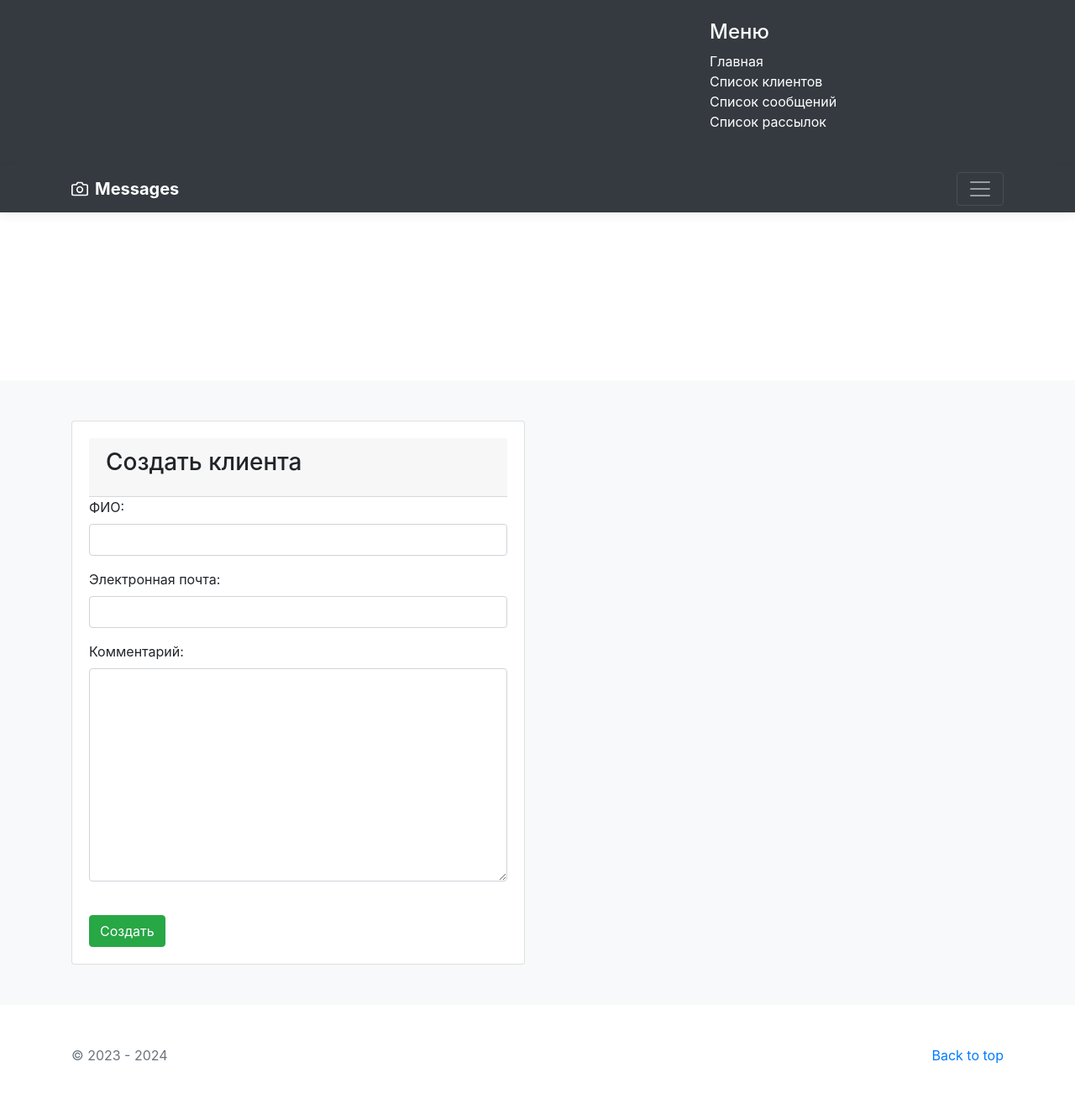
After one commit to bondaralexcy/kurs_6, a Django app: page /create_client/ in a window 1280 px wide, after a click that opens the changed part. The commit adds this page. Shown: the whole page at 84% size. Run offline with Django 4.2, Linux system fonts and the light colour scheme; some libraries are stand-ins or nearby versions.

Commit message:
Step_3_Add_ClientList

```diff
--- /dev/null
+++ b/services/forms.py
@@ -0,0 +1,32 @@
+from django import forms
+from services.models import Client,Message,Mailing,Logs
+
+class ClientForm(forms.ModelForm):
+    class Meta:
+        model = Client
+        fields = ('name', 'email', 'comment',)
+
+    def __init__(self, *args, **kwargs):
+        super().__init__(*args, **kwargs)
+        for field_name, field in self.fields.items():
+            field.widget.attrs['class'] = 'form-control'
+
+class MessageForm(forms.ModelForm):
+    class Meta:
+        model = Message
+        fields = ('subject', 'body',)
+
+    def __init__(self, *args, **kwargs):
+        super().__init__(*args, **kwargs)
+        for field_name, field in self.fields.items():
+            field.widget.attrs['class'] = 'form-control'
+
+class MailingForm(forms.ModelForm):
+    class Meta:
+        model = Mailing
+        fields = ('name','status','periodicity','start_time', 'end_time','client','message','description')
+
+    def __init__(self, *args, **kwargs):
+        super().__init__(*args, **kwargs)
+        for field_name, field in self.fields.items():
+            field.widget.attrs['class'] = 'form-control'
--- a/services/templates/services/base.html
+++ b/services/templates/services/base.html
@@ -57,13 +57,35 @@
 
     <div class="album py-5 bg-light">
         <div class="container">
-
             <div class="row">
                 {% block content %}
+                    <div class="card-body">
+                      <caption><h2>Записи в блогах</h2></caption>
+                      <table class="table table-striped">
+                          <tr>
+                            <th>Название блога</th>
+                            <th>Описание блога</th>
+                            <th>Дата публикации</th>
+                            <th>Ссылка на блог</th>
+                          </tr>
+<!--                         {% for article in filtred_list %}-->
+<!--                          <tr>-->
+<!--                              <td>{{ article.title }}</td>-->
+<!--                              <td>{{ article.description }}</td>-->
+<!--                              <td>{{ article.published_date }}</td>-->
+<!--                              <td><a href='{% url "blog:view" article.pk %}'> Перейти к блогу</a></td>-->
+<!--                          </tr>-->
+<!--                         {% endfor %}-->
+                      </table>
+                    </div>
                 {% endblock %}
             </div>
         </div>
     </div>
+
+
+
+
 
 </main>
 
--- /dev/null
+++ b/services/templates/services/client_form.html
@@ -0,0 +1,31 @@
+{% extends 'services/base.html' %}
+{% load static %}
+
+<!DOCTYPE html>
+{% block icon %}
+    <title>Добавить клиента</title>
+{% endblock %}
+
+
+{% block content %}
+    <div class="col-12">
+            <form class='row' method="post" enctype="multipart/form-data">
+                <div class="col-6">
+                    <div class="card">
+                        <div class="card-body">
+                            <div class="card-header">
+                                <h3 class="card-title">Создать клиента</h3>
+                            </div>
+                                {% csrf_token %}
+                                {{ form.as_p }}
+                                 {% if client %}
+                                    <br><button type="submit" class="btn btn-success">Сохранить</button>
+                                 {% else %}
+                                    <br><button type="submit" class="btn btn-success">Создать</button>
+                                 {% endif %}
+                        </div>
+                    </div>
+                </div>
+            </form>
+    </div>
+{% endblock %}
--- a/services/templates/services/includes/inc_main_menu.html
+++ b/services/templates/services/includes/inc_main_menu.html
@@ -2,7 +2,8 @@
     <h4 class="text-white">Меню</h4>
     <ul class="list-unstyled">
         <li><a href="{% url 'services:home' %}" class="text-white">Главная</a></li>
-        <li><a href="#" class="text-white">Контакты</a></li>
-        <li><a href="#" class="text-white">Материалы</a></li>
+        <li><a href="{% url 'services:client_list' %}" class="text-white">Список клиентов</a></li>
+        <li><a href="#" class="text-white">Список сообщений</a></li>
+        <li><a href="#" class="text-white">Список рассылок</a></li>
     </ul>
 </div>
--- a/services/urls.py
+++ b/services/urls.py
@@ -2,7 +2,7 @@ from django.urls import path
 from services.apps import ServicesConfig
 from services.views import Homepage
 # from services.views import ContactTemplateView
-# from services.views import ClientCreateView, ClientListView, ClientDetailView,ClientUpdateView,ClientDeleteView
+from services.views import ClientCreateView, ClientListView, ClientDetailView,ClientUpdateView,ClientDeleteView
 # from services.views import MessageCreateView, MessageListView, MessageDetailView,MessageUpdateView,MessageDeleteView
 # from services.views import NewsletterCreateView, NewsletterUpdateView, NewsletterListView,NewsletterDetailView,NewsletterDeleteView
 # from services.views import LogsListView
@@ -16,12 +16,12 @@ urlpatterns = [
 
     path('', Homepage.as_view(), name='home'),
     # path('contacts/',ContactTemplateView.as_view(),name='contacts'),
-    #
-    # path('client_list/',ClientListView.as_view(),name='client_list'),
-    # path('create_client/',ClientCreateView.as_view(),name='create_client'),
-    # path('view_client/<int:pk>',ClientDetailView.as_view(),name='view_client'),
-    # path('edit_client/<int:pk>',ClientUpdateView.as_view(),name='edit_client'),
-    # path('delete_client/<int:pk>',ClientDeleteView.as_view(),name='delete_client'),
+
+    path('client_list/',ClientListView.as_view(),name='client_list'),
+    path('create_client/',ClientCreateView.as_view(),name='create_client'),
+    path('view_client/<int:pk>',ClientDetailView.as_view(),name='view_client'),
+    path('edit_client/<int:pk>',ClientUpdateView.as_view(),name='edit_client'),
+    path('delete_client/<int:pk>',ClientDeleteView.as_view(),name='delete_client'),
     #
     # path('message/create',MessageCreateView.as_view(),name='create_message'),
     # path('message/list',MessageListView.as_view(),name='list_message'),
--- a/services/views.py
+++ b/services/views.py
@@ -1,13 +1,13 @@
 from django.shortcuts import render
 
 # from django.contrib.auth.mixins import LoginRequiredMixin, PermissionRequiredMixin, UserPassesTestMixin
-# from django.http import Http404
+from django.http import Http404
 from django.urls import reverse_lazy
 from django.views.generic import CreateView,UpdateView,ListView,DetailView,DeleteView,TemplateView
 
 # from blog.models import Blog
-# from services.models import Client, Message, Newsletter, Contact, Logs
-# from services.forms import ClientForm, MessageForm, NewsletterForm
+from services.models import Client, Message, Mailing, Contact, Logs
+from services.forms import ClientForm, MessageForm, MailingForm
 # from services.services import homepage_cache
 
 
@@ -17,59 +17,61 @@ class Homepage(TemplateView):
     # extra_context = {'title':'SkyService','filtred_list': homepage_cache()}
     extra_context = {'title': 'MessageMailing Service'}
 
-# class ClientCreateView(LoginRequiredMixin,CreateView):
-#     model = Client
-#     form_class = ClientForm
-#     success_url = reverse_lazy('services:client_list')
-#     login_url = 'users:login'
-#
-#     def form_valid(self, form):
-#         self.object = form.save()
-#         self.object.owner = self.request.user
-#         self.object.save()
-#
-#         return super().form_valid(form)
-#
-# class ClientUpdateView(LoginRequiredMixin,UpdateView):
-#     model = Client
-#     fields = ('fio', 'email', 'comment',)
-#     success_url = reverse_lazy('services:client_list')
-#     login_url = 'users:login'
-#
-#     def get_object(self, queryset=None):
-#         self.object = super().get_object(queryset)
-#         if self.object.owner == self.request.user or self.request.user.is_superuser:
-#             return self.object
-#         else:
-#             raise Http404
-#
-# class ClientListView(LoginRequiredMixin,ListView):
-#     model = Client
-#     success_url = reverse_lazy('services:client_list')
-#     login_url = 'users:login'
-#
-#     def get_queryset(self):
-#         queryset = super().get_queryset()
-#         queryset = queryset.filter(id=self.kwargs.get('pk'))
-#         if not self.request.user.is_staff:
-#             queryset = queryset.filter(owner=self.request.user)
-#         return queryset
-#
-#     def get_context_data(self, *args, **kwargs):
-#         context_data = super().get_context_data(*args,**kwargs)
-#         context_data ['clients_list'] = Client.objects.all()
-#         return context_data
-#
-# class ClientDetailView(LoginRequiredMixin,DetailView):
-#     model = Client
-#     login_url = 'users:login'
-#
-# class ClientDeleteView(LoginRequiredMixin,DeleteView):
-#     model = Client
-#     success_url = reverse_lazy('services:client_list')
-#     login_url = 'users:login'
-#
-# class MessageCreateView(LoginRequiredMixin,CreateView):
+class ClientCreateView(CreateView):
+    model = Client
+    form_class = ClientForm
+    success_url = reverse_lazy('services:client_list')
+    # login_url = 'users:login'
+
+    def form_valid(self, form):
+        self.object = form.save()
+        self.object.owner = self.request.user
+        self.object.save()
+
+        return super().form_valid(form)
+
+class ClientUpdateView(UpdateView):
+    model = Client
+    fields = ('name', 'email', 'comment',)
+    success_url = reverse_lazy('services:client_list')
+    # login_url = 'users:login'
+
+    def get_object(self, queryset=None):
+        self.object = super().get_object(queryset)
+        if self.object.owner == self.request.user or self.request.user.is_superuser:
+            return self.object
+        else:
+            raise Http404
+
+class ClientListView(ListView):
+    model = Client
+    success_url = reverse_lazy('services:client_list')
+    extra_context = {'title': 'Список клиентов сервиса'}
+    # login_url = 'users:login'
+
+    def get_queryset(self):
+        queryset = super().get_queryset()
+        queryset = queryset.filter(id=self.kwargs.get('pk'))
+        # if not self.request.user.is_staff:
+        #     queryset = queryset.filter(owner=self.request.user)
+
+        return queryset
+
+    def get_context_data(self, *args, **kwargs):
+        context_data = super().get_context_data(*args,**kwargs)
+        context_data ['clients_list'] = Client.objects.all()
+        return context_data
+
+class ClientDetailView(DetailView):
+    model = Client
+    # login_url = 'users:login'
+
+class ClientDeleteView(DeleteView):
+    model = Client
+    success_url = reverse_lazy('services:client_list')
+    # login_url = 'users:login'
+
+# class MessageCreateView(CreateView):
 #     model = Message
 #     form_class = MessageForm
 #     success_url = reverse_lazy('services:list_message')
@@ -82,7 +84,7 @@ class Homepage(TemplateView):
 #
 #         return super().form_valid(form)
 #
-# class MessageUpdateView(LoginRequiredMixin,UpdateView):
+# class MessageUpdateView(UpdateView):
 #     model = Message
 #     fields = ('subject', 'body',)
 #     success_url = reverse_lazy('services:list_message')
@@ -93,7 +95,8 @@ class Homepage(TemplateView):
 #         if self.object.owner != self.request.user:
 #             raise Http404
 #         return self.object
-# class MessageListView(LoginRequiredMixin,ListView):
+
+# class MessageListView(ListView):
 #     model = Message
 #     success_url = reverse_lazy('services:list_message')
 #     login_url = 'users:login'
@@ -107,13 +110,13 @@ class Homepage(TemplateView):
 #     model = Message
 #
 #
-# class MessageDeleteView(LoginRequiredMixin,DeleteView):
+# class MessageDeleteView(DeleteView):
 #     model = Message
 #     success_url = reverse_lazy('services:list_message')
 #     login_url = 'users:login'
 #
 #
-# class NewsletterCreateView(LoginRequiredMixin,CreateView):
+# class NewsletterCreateView(CreateView):
 #     model = Newsletter
 #     form_class = NewsletterForm
 #     success_url = reverse_lazy('services:list_newsletter')
@@ -126,7 +129,7 @@ class Homepage(TemplateView):
 #
 #         return super().form_valid(form)
 #
-# class NewsletterUpdateView(LoginRequiredMixin,UpdateView):
+# class NewsletterUpdateView(UpdateView):
 #     model = Newsletter
 #     fields = ('start_time', 'end_time', 'periodicity', 'status', 'client', 'message')
 #     success_url = reverse_lazy('services:list_newsletter')
@@ -140,7 +143,7 @@ class Homepage(TemplateView):
 #             raise Http404
 #
 #
-# class NewsletterListView(LoginRequiredMixin,ListView):
+# class NewsletterListView(ListView):
 #     model = Newsletter
 #     success_url = reverse_lazy('services:list_newsletter')
 #     login_url = 'users:login'
@@ -169,7 +172,7 @@ class Homepage(TemplateView):
 #             queryset = queryset.filter(owner=self.request.user)
 #         return queryset
 #
-# class NewsletterDeleteView(LoginRequiredMixin,DeleteView):
+# class NewsletterDeleteView(DeleteView):
 #     model = Newsletter
 #     success_url = reverse_lazy('services:list_newsletter')
 #     login_url = 'users:login'
@@ -192,7 +195,7 @@ class Homepage(TemplateView):
 #         return render(request,self.template_name)
 #
 #
-# class LogsListView(LoginRequiredMixin,ListView):
+# class LogsListView(ListView):
 #     model = Logs
 #     success_url = reverse_lazy('services:logs_list')
 #     login_url = 'users:login'
--- /dev/null
+++ b/static/css/album.css
@@ -0,0 +1,39 @@
+:root {
+  --jumbotron-padding-y: 3rem;
+}
+
+.jumbotron {
+  padding-top: var(--jumbotron-padding-y);
+  padding-bottom: var(--jumbotron-padding-y);
+  margin-bottom: 0;
+  background-color: #fff;
+}
+@media (min-width: 768px) {
+  .jumbotron {
+    padding-top: calc(var(--jumbotron-padding-y) * 2);
+    padding-bottom: calc(var(--jumbotron-padding-y) * 2);
+  }
+}
+
+.jumbotron p:last-child {
+  margin-bottom: 0;
+}
+
+.jumbotron-heading {
+  font-weight: 300;
+}
+
+.jumbotron .container {
+  max-width: 40rem;
+}
+
+footer {
+  padding-top: 3rem;
+  padding-bottom: 3rem;
+}
+
+footer p {
+  margin-bottom: .25rem;
+}
+
+.box-shadow { box-shadow: 0 .25rem .75rem rgba(0, 0, 0, .05); }
```
Also changed, not shown: services/templates/services/client_confirm_delete.html (added, +32 -0 lines), services/templates/services/client_detail.html (added, +37 -0 lines), services/templates/services/client_list.html (added, +43 -0 lines).
